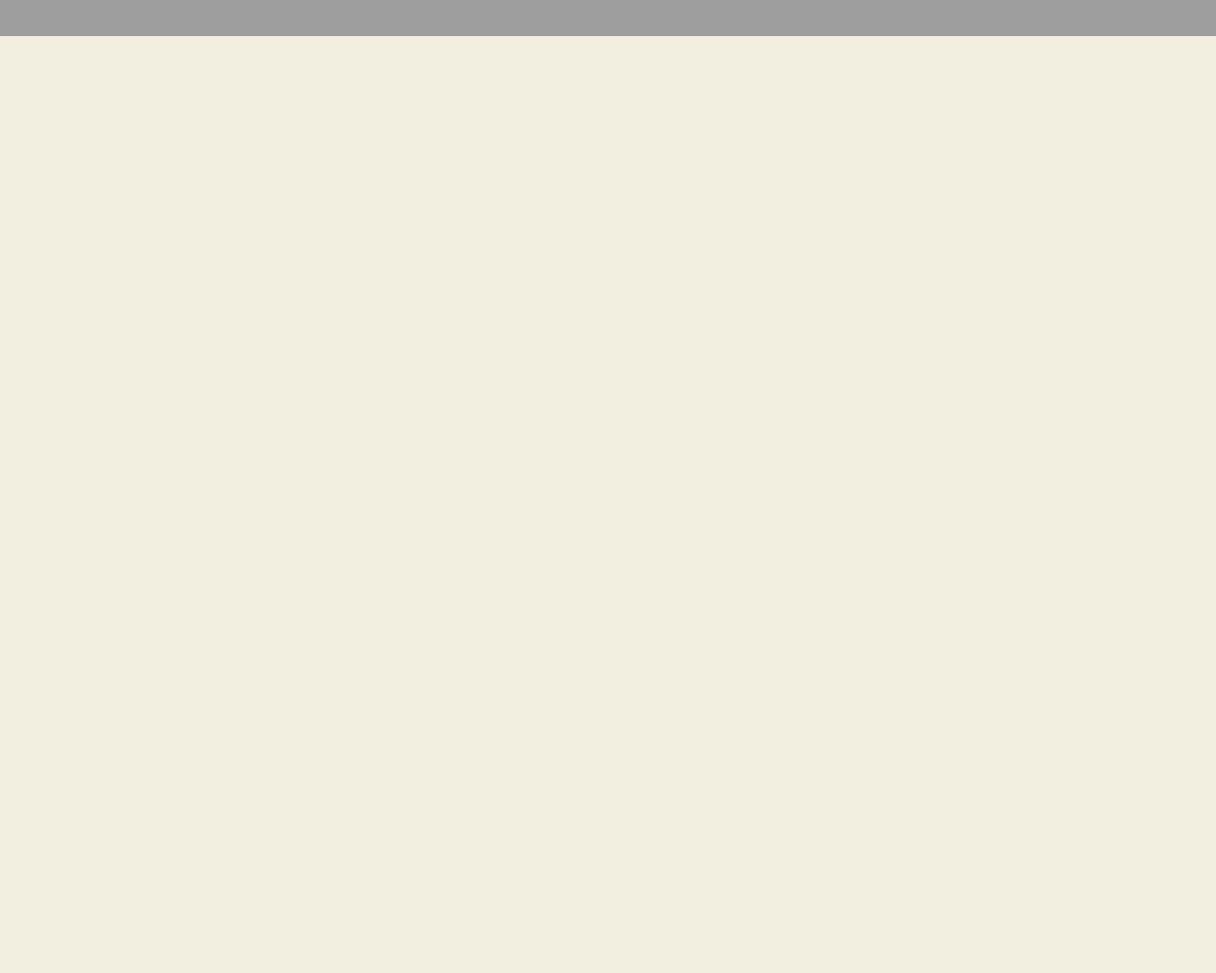
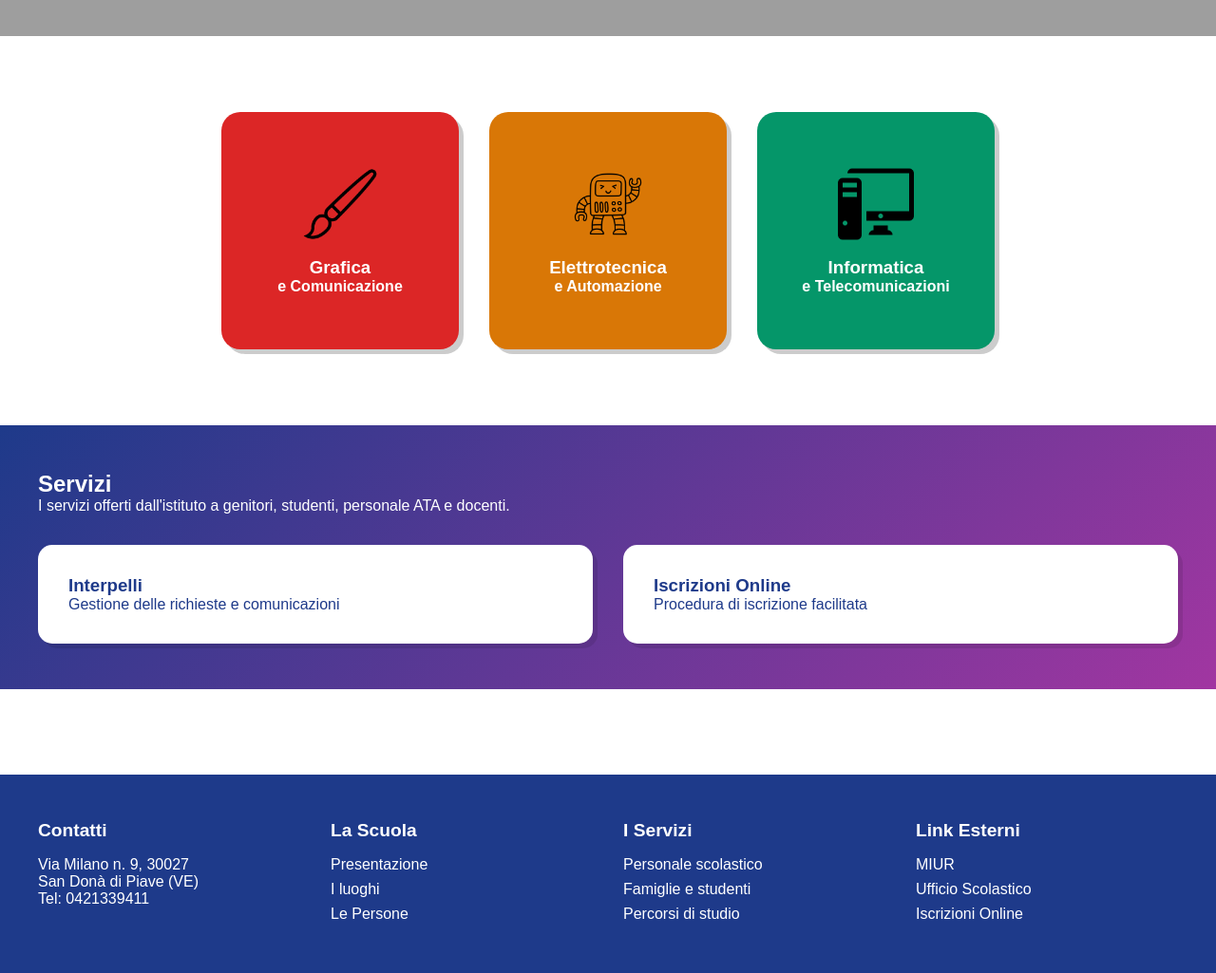
Before and after one commit to MxrcoDev/itts-website, a plain HTML site: page index.html in a window 1280 px wide. Shown: the part 678-1703 px from the top of the page at 95% size. Before the commit the page ends 800 px from the top, so only its background shows below. Drawn offline with Linux system fonts and the light colour scheme; grey boxes are pictures that could not be loaded.

Commit message:
Updated html & css, added images, added footer

```diff
--- a/index.html
+++ b/index.html
@@ -35,7 +35,7 @@
         <div class="nav-container">
             <ul>
                 <li><a href="#" class="scuola">Scuola</a></li>
-                <li><a href="#" class="servizi">Servizi</a></li>
+                <li><a href="#" class="servizih">Servizi</a></li>
                 <li><a href="#" class="novita">Novità</a></li>
                 <li><a href="#" class="didattica">Didattica</a></li>
             </ul>
@@ -52,6 +52,81 @@
         </div>
     </div>
 
+    <section class="indirizzi">
+        <div class="indirizzo-card grafica">
+            <img src="img/grafica.png" alt="Grafica">
+            <h3>Grafica</h3>
+            <p>e Comunicazione</p>
+        </div>
+        <div class="indirizzo-card elettrotecnica">
+            <img src="img/elettrotecnica.png" alt="Elettrotecnica">
+            <h3>Elettrotecnica</h3>
+            <p>e Automazione</p>
+        </div>
+        <div class="indirizzo-card informatica">
+            <img src="img/informatica.png" alt="Informatica">
+            <h3>Informatica</h3>
+            <p>e Telecomunicazioni</p>
+        </div>
+    </section>
+
+    <section class="servizi">
+        <div class="servizi-contenuto">
+            <h2>Servizi</h2>
+            <p>I servizi offerti dall'istituto a genitori, studenti, personale ATA e docenti.</p>
+            <div class="servizi-griglia">
+                <div class="servizio-card">
+                    <h3>Interpelli</h3>
+                    <p>Gestione delle richieste e comunicazioni</p>
+                </div>
+                <div class="servizio-card">
+                    <h3>Iscrizioni Online</h3>
+                    <p>Procedura di iscrizione facilitata</p>
+                </div>
+            </div>
+        </div>
+    </section>
+    <br>
+    <br>
+    <br>
+    <br>
+    <br>
+
+    <footer class="pie-di-pagina">
+        <div class="contenuto-footer">
+            <div class="colonna-footer">
+                <h3>Contatti</h3>
+                <p>Via Milano n. 9, 30027</p>
+                <p>San Donà di Piave (VE)</p>
+                <p>Tel: 0421339411</p>
+            </div>
+            <div class="colonna-footer">
+                <h3>La Scuola</h3>
+                <ul>
+                    <li><a href="#">Presentazione</a></li>
+                    <li><a href="#">I luoghi</a></li>
+                    <li><a href="#">Le Persone</a></li>
+                </ul>
+            </div>
+            <div class="colonna-footer">
+                <h3>I Servizi</h3>
+                <ul>
+                    <li><a href="#">Personale scolastico</a></li>
+                    <li><a href="#">Famiglie e studenti</a></li>
+                    <li><a href="#">Percorsi di studio</a></li>
+                </ul>
+            </div>
+            <div class="colonna-footer">
+                <h3>Link Esterni</h3>
+                <ul>
+                    <li><a href="#">MIUR</a></li>
+                    <li><a href="#">Ufficio Scolastico</a></li>
+                    <li><a href="#">Iscrizioni Online</a></li>
+                </ul>
+            </div>
+        </div>
+    </footer>
+
 
 </body>
 </html>
--- a/style.css
+++ b/style.css
@@ -1,9 +1,9 @@
 :root {
-    --background: #F3EFE0;
-    --primario: #5A7684;
-    --secondario: #0C0A3E;
-    --terziario: #573D1C;
-    --accent: #D1462F;
+    --sfondo: #f0f2f5;
+    --primario: #1e3a8a;
+    --secondario: #4338ca;
+    --terziario: #3730a3;
+    --accento: #ef4444;
 }
 
 * {
@@ -19,7 +19,7 @@ body {
 
 /* Header sito */
 .top-header {
-    background-color: #1e3a8a;
+    background-color: var(--primario);
     color: white;
     padding: 1rem;
     display: flex;
@@ -127,8 +127,8 @@ body {
     display: block;
 }
 
-.main-nav a.scuola { color: var(--accent); }
-.main-nav a.servizi { color: purple; }
+.main-nav a.scuola { color: red; }
+.main-nav a.servizih { color: purple; }
 .main-nav a.novita { color: green; }
 .main-nav a.didattica { color: blue; }
 
@@ -149,7 +149,7 @@ body {
     position: absolute;
     left: 4rem;
     top: 25%;
-    background-color: #1e3a8a;
+    background-color: var(--primario);
     color: white;
     padding: 2rem;
     max-width: 500px;
@@ -167,10 +167,107 @@ body {
 
 .hero-button {
     background-color: white;
-    color: #1e3a8a;
+    color: var(--primario);
     padding: 0.5rem 1.5rem;
     border: none;
     border-radius: 4px;
     cursor: pointer;
     margin-top: 1rem;
 }
+
+/* Indirizzi */
+.indirizzi {
+    display: flex;
+    justify-content: center;
+    gap: 2rem;
+    padding: 3rem 0;
+    background-color: white;
+    margin: 2rem 0;
+}
+
+.indirizzo-card {
+    width: 250px;
+    height: 250px;
+    border-radius: 20px;
+    display: flex;
+    flex-direction: column;
+    align-items: center;
+    justify-content: center;
+    color: white;
+    font-weight: bold;
+    box-shadow: 5px 5px 0 rgba(0,0,0,0.2);
+    transition: transform 0.3s;
+}
+
+.indirizzo-card:hover {
+    transform: translateY(-10px);
+}
+
+.indirizzo-card img {
+    width: 80px;
+    height: 80px;
+    margin-bottom: 1rem;
+}
+
+.grafica { background-color: #dc2626; }
+.elettrotecnica { background-color: #d97706; }
+.informatica { background-color: #059669; }
+
+/* Servizi */
+.servizi {
+    padding: 3rem 1rem;
+    background: linear-gradient(135deg, var(--primario), rgb(161, 54, 161));
+    color: white;
+}
+
+.servizi-contenuto {
+    max-width: 1200px;
+    margin: 0 auto;
+}
+
+
+.servizi-griglia {
+    display: grid;
+    grid-template-columns: repeat(auto-fit, minmax(250px, 1fr));
+    gap: 2rem;
+    margin-top: 2rem;
+}
+
+.servizio-card {
+    background-color: white;
+    padding: 2rem;
+    border-radius: 15px;
+    color: var(--primario);
+    box-shadow: 5px 5px 0 rgba(0,0,0,0.1);
+}
+
+/* Piè di pagina */
+.pie-di-pagina {
+    background-color: var(--primario);
+    color: white;
+    padding: 3rem 2rem;
+}
+
+.contenuto-footer {
+    max-width: 1200px;
+    margin: 0 auto;
+    display: grid;
+    grid-template-columns: repeat(4, 1fr);
+    gap: 2rem;
+}
+
+.colonna-footer h3 {
+    margin-bottom: 1rem;
+    font-size: 1.2rem;
+}
+
+.colonna-footer ul {
+    list-style: none;
+}
+
+.colonna-footer a {
+    color: white;
+    text-decoration: none;
+    display: block;
+    margin: 0.5rem 0;
+}
```
Also changed, not shown: img/elettrotecnica.png (added), img/grafica.png (added), img/informatica.png (added).
